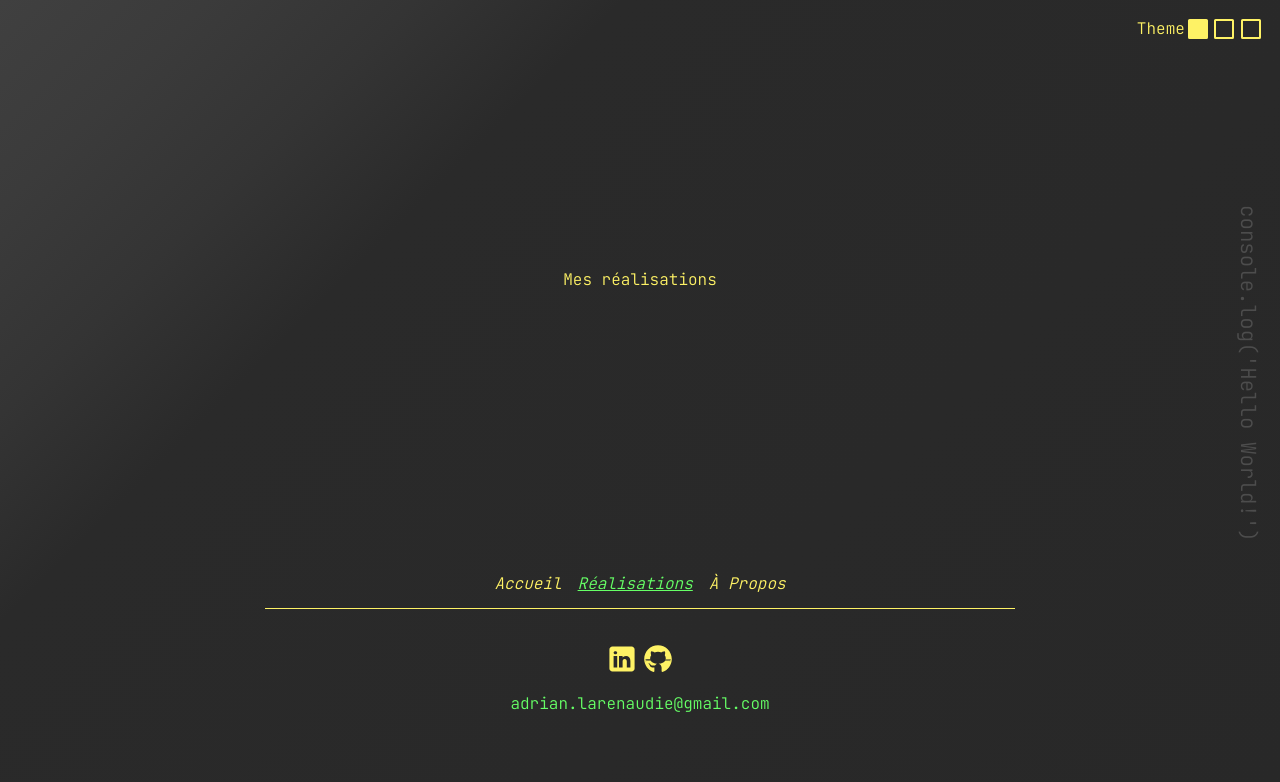
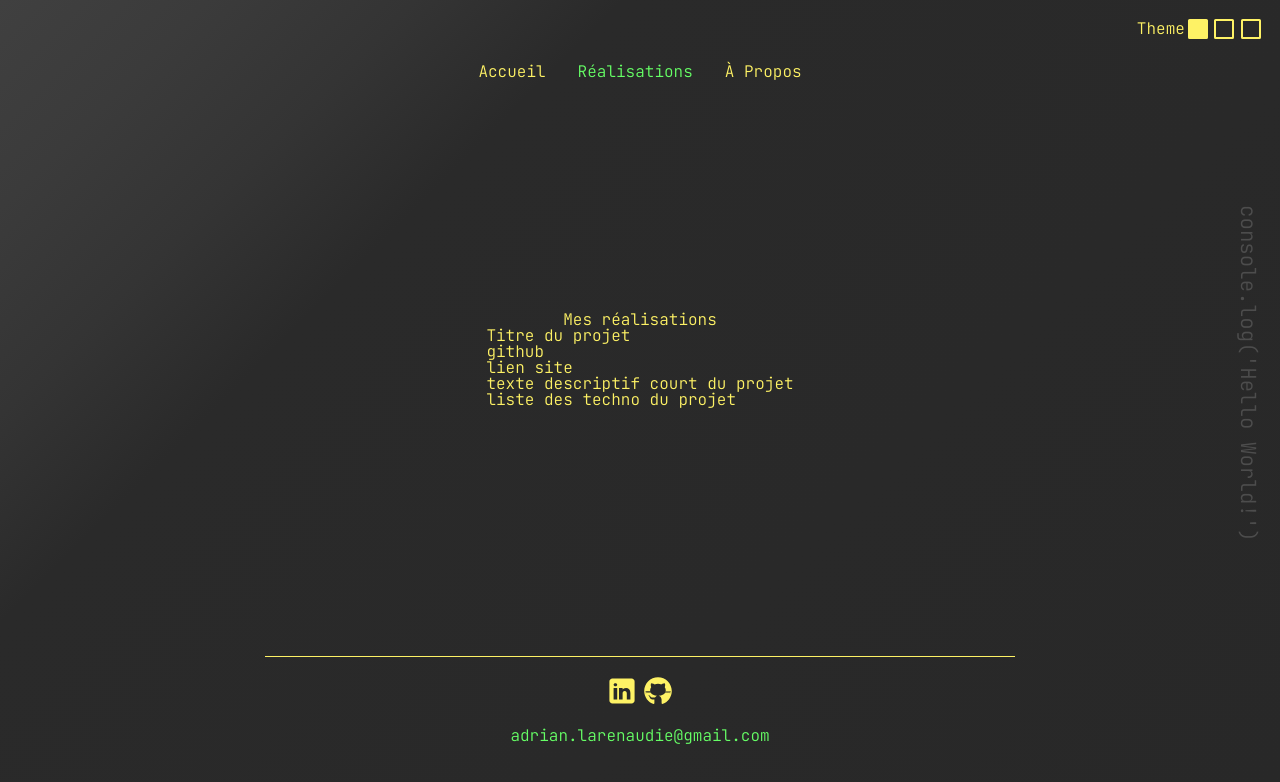
Before and after one commit to Adrian-Larenaudie/adrian_portfolio_vue, a Vue app: page /works in a window 1280 px wide. Shown: the top 782 px of the page. Built offline with nearby package versions, Linux system fonts and the light colour scheme.

Commit message:
fix style & menu

```diff
--- a/src/assets/css/styles.css
+++ b/src/assets/css/styles.css
@@ -12,6 +12,8 @@ html {
 .application {
     min-height: 100vh;
     min-width: 100vw;
+    display: flex;
+    flex-direction: column;
 }
 
 .application, a, button, input, textarea {
@@ -88,7 +90,7 @@ html {
 .footer_segment {
     max-width: 750px;
     width: 65%;
-    margin: 1rem 6rem 2rem 6rem;
+    margin: 1rem 6rem 1rem 6rem;
     height: .5px;
     border-right: .2rem;
 }
@@ -120,9 +122,9 @@ svg path {
     justify-content: center;
     align-items: center;
     flex-direction: column;
-    margin: 0 2rem;
 }
 .main_content_home_title {
+    font-weight: 600;
     font-size: 4vw;
     margin: 1rem;
 }
@@ -147,16 +149,15 @@ svg path {
     }
 }
 .home_navigation {
-    margin: 1rem 0 0 0;
+    margin-top: 4rem;
     font-size: 1rem;
     display: flex;
     justify-content: center;
 }
 .home_link {
-    margin: 0 .5rem;
+    margin: 0 1rem;
     text-decoration: none;
     text-transform: capitalize;
-    font-style: italic;
     transition: .2s;
 }
 @media (max-width: 650px) {
@@ -170,7 +171,6 @@ svg path {
         min-height: 1.2rem;
     }
     .home_navigation {
-        font-size: .7rem;
         display: flex;
         justify-content: center;
     }
@@ -184,9 +184,11 @@ svg path {
 
 /* ABOUT */
 .main_content_about_title {
+    font-weight: 600;
+    width: 70%;
     font-size: 4vw;
-    margin: 1rem;
-    margin-top: 4rem;
+    margin-top: 3rem;
+    margin-left: 2rem;
 }
 .main_content_about_block_text {
     width: 70%;
@@ -200,7 +202,7 @@ svg path {
     word-spacing: -.2rem;
 }
 @media (max-width: 1100px) {
-    .main_content_about_block_text {
+    .main_content_about_block_text, .main_content_about_title {
         width: 80%;
     }
 }
@@ -208,8 +210,13 @@ svg path {
     .main_content_about_title {
         font-size: 2rem;
     }
-    .main_content_about_block_text {
+    .main_content_about_block_text, .main_content_about_title {
         width: 95%;
+    }
+}
+@media (max-width: 450px) {
+    .main_content_about_title {
+        margin-top: 5rem;
     }
 }
 @media screen and (min-width: 1400px) {
--- a/src/components/MainFooter.vue
+++ b/src/components/MainFooter.vue
@@ -1,7 +1,7 @@
 <template>
     <!-- le footer -->
     <footer class="footer_block">
-        <HomeMenu />
+        <!-- <HomeMenu /> -->
         <div :style="{backgroundColor: getCurrentTheme.text}" class="footer_segment"></div>
         <div class="social_network">
             <svg  @mouseover="onMouseOver" @mouseleave="onMouseLeave" :style="{fill: getCurrentTheme.text}" class="social_network_svg" xmlns="http://www.w3.org/2000/svg"  viewBox="0 0 50 50" width="30px" height="30px">
--- a/src/components/menus/HomeMenu.vue
+++ b/src/components/menus/HomeMenu.vue
@@ -1,8 +1,8 @@
 <template>
     <nav class="home_navigation">
-        <router-link id="home" @mouseover="onMouseOver" @mouseleave="onMouseLeave" :style="{color: $route.name === 'home' ? getCurrentTheme.word : getCurrentTheme.text, textDecoration: $route.name === 'home' ? 'underline':''}" class="link home_link" to="/">accueil</router-link>
-        <router-link id="works" @mouseover="onMouseOver" @mouseleave="onMouseLeave" :style="{color: $route.name === 'works' ? getCurrentTheme.word : getCurrentTheme.text, textDecoration: $route.name === 'works' ? 'underline':''}" class="link home_link" to="/works">réalisations</router-link>
-        <router-link id="about" @mouseover="onMouseOver" @mouseleave="onMouseLeave" :style="{color: $route.name === 'about' ? getCurrentTheme.word : getCurrentTheme.text, textDecoration: $route.name === 'about' ? 'underline':''}" class="link home_link" to="/about">à propos</router-link>
+        <router-link id="home" @mouseover="onMouseOver" @mouseleave="onMouseLeave" :style="{color: $route.name === 'home' ? getCurrentTheme.word : getCurrentTheme.text}" class="link home_link" to="/">accueil</router-link>
+        <router-link id="works" @mouseover="onMouseOver" @mouseleave="onMouseLeave" :style="{color: $route.name === 'works' ? getCurrentTheme.word : getCurrentTheme.text}" class="link home_link" to="/works">réalisations</router-link>
+        <router-link id="about" @mouseover="onMouseOver" @mouseleave="onMouseLeave" :style="{color: $route.name === 'about' ? getCurrentTheme.word : getCurrentTheme.text}" class="link home_link" to="/about">à propos</router-link>
     </nav>
 </template>
 
--- a/src/views/LayoutView.vue
+++ b/src/views/LayoutView.vue
@@ -1,11 +1,12 @@
 <template>
-    <div @mousemove="onMouseMove" :style="{background: getCurrentTheme.backgroundGradient, background: getCurrentTheme.linearGradient/* backgroundColor: getCurrentTheme.background */, color: getCurrentTheme.text}" class="application" id="application">
+    <div :style="{background: getCurrentTheme.backgroundGradient, background: getCurrentTheme.linearGradient/* backgroundColor: getCurrentTheme.background */, color: getCurrentTheme.text}" class="application" id="application">
 
         <ThemeSelector />
 
         <BackgroundWord />
 
         <!-- contenu principale de la page -->
+        <HomeMenu />
         <main class="main_content_block">
             <RouterView/>
             <MainFooter />
@@ -25,6 +26,7 @@ import BackgroundWord from '@/components/BackgroundWord.vue';
 import BurgerMenu from '@/components/menus/BurgerMenu.vue';
 import MobileMenu from '@/components/menus/MobileMenu.vue';
 import MainFooter from '@/components/MainFooter.vue';
+import HomeMenu from '@/components/menus/HomeMenu.vue';
 import { mapGetters } from 'vuex';
 
 export default {
@@ -35,6 +37,7 @@ export default {
         BurgerMenu,
         MobileMenu,
         MainFooter,
+        HomeMenu,
     },
     computed: {
         ...mapGetters('utils', ['getCurrentTheme']),
@@ -45,7 +48,7 @@ export default {
         };
     },
     methods: {
-        onMouseMove(event) {
+       /*  onMouseMove(event) {
            // console.log(this.lastMove);
             if(this.lastMove.x === 0 && this.lastMove.y === 0) {
                 this.lastMove.x = event.clientX + 35;
@@ -158,7 +161,7 @@ export default {
                     // 4eme cas on ne se déplace pas
                     } else if(x === this.lastMove.x && y === this.lastMove.y) {
                         this.createParticle(x, y);
-                    // 5eme cas on se déplca vers le bas
+                    // 5eme cas on se déplace vers le bas
                     }  else if(x === this.lastMove.x && y > this.lastMove.y) {
                         this.createParticle(x, y + i);
                     // 6eme cas on se déplace vers le haut
@@ -199,7 +202,7 @@ export default {
             setTimeout(() => {
                 particle.remove();
             }, 1000);
-        }
+        } */
     },
 }
 </script>
--- a/src/views/WorksView.vue
+++ b/src/views/WorksView.vue
@@ -2,6 +2,31 @@
 
     <div class="main_content_block_works">
         <h1>Mes réalisations</h1>
+        <div class="main_content_works_card_displayer">
+
+            <div class="works_card">
+
+                <header class="work_card_header">
+                    <h2>Titre du projet</h2>
+                    <div class="works_card_links_area">
+                        <div>github</div>
+                        <div>lien site</div>
+                    </div>
+                </header>
+
+                <main class="work_card_main_content">
+                    <p class="work_card_description">texte descriptif court du projet</p>
+                </main>
+
+                <footer class="work_card_footer">
+                    <div class="work_card_techno_list">
+                        liste des techno du projet
+                    </div>
+                </footer>
+
+            </div>
+
+        </div>
     </div>
 
 </template>
```
